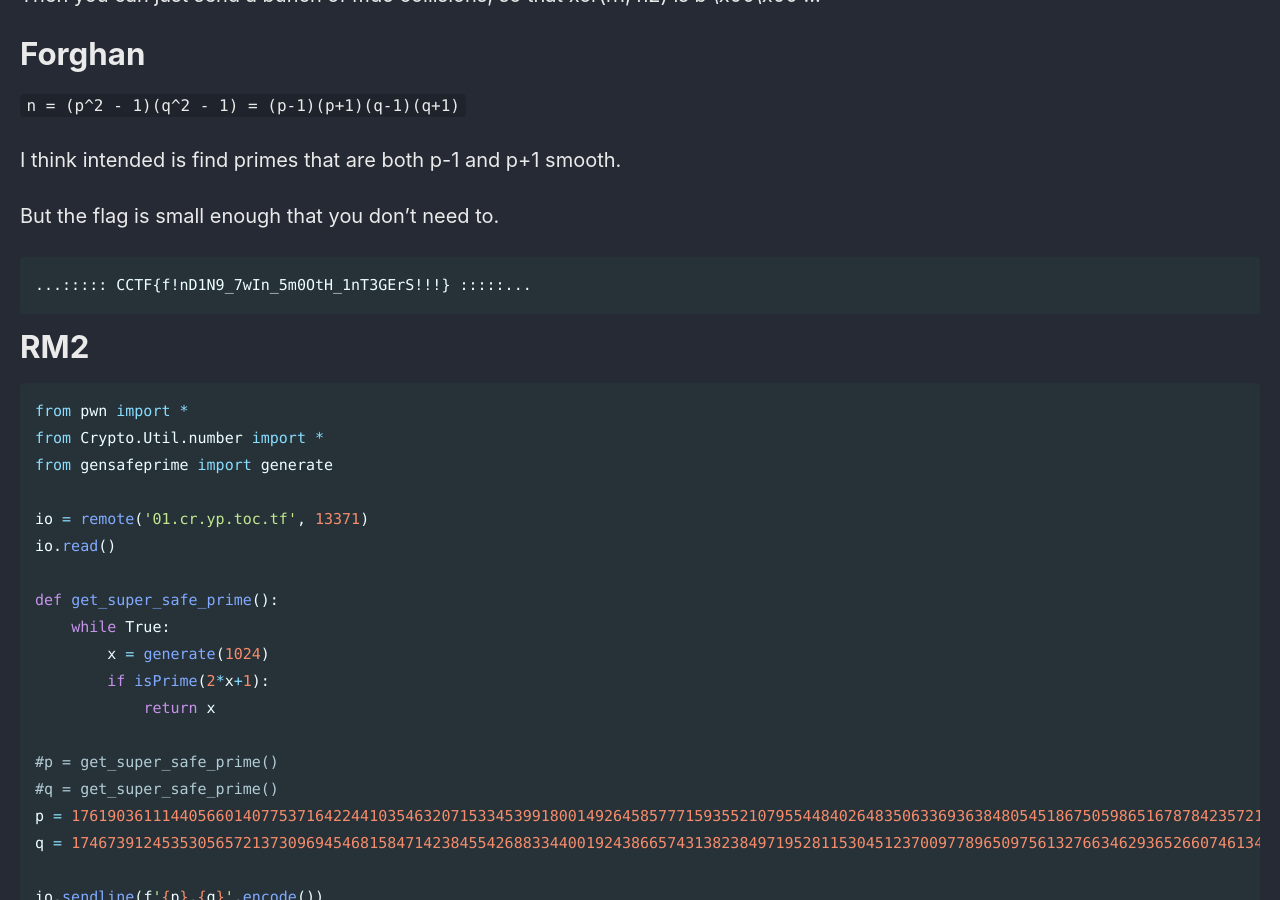
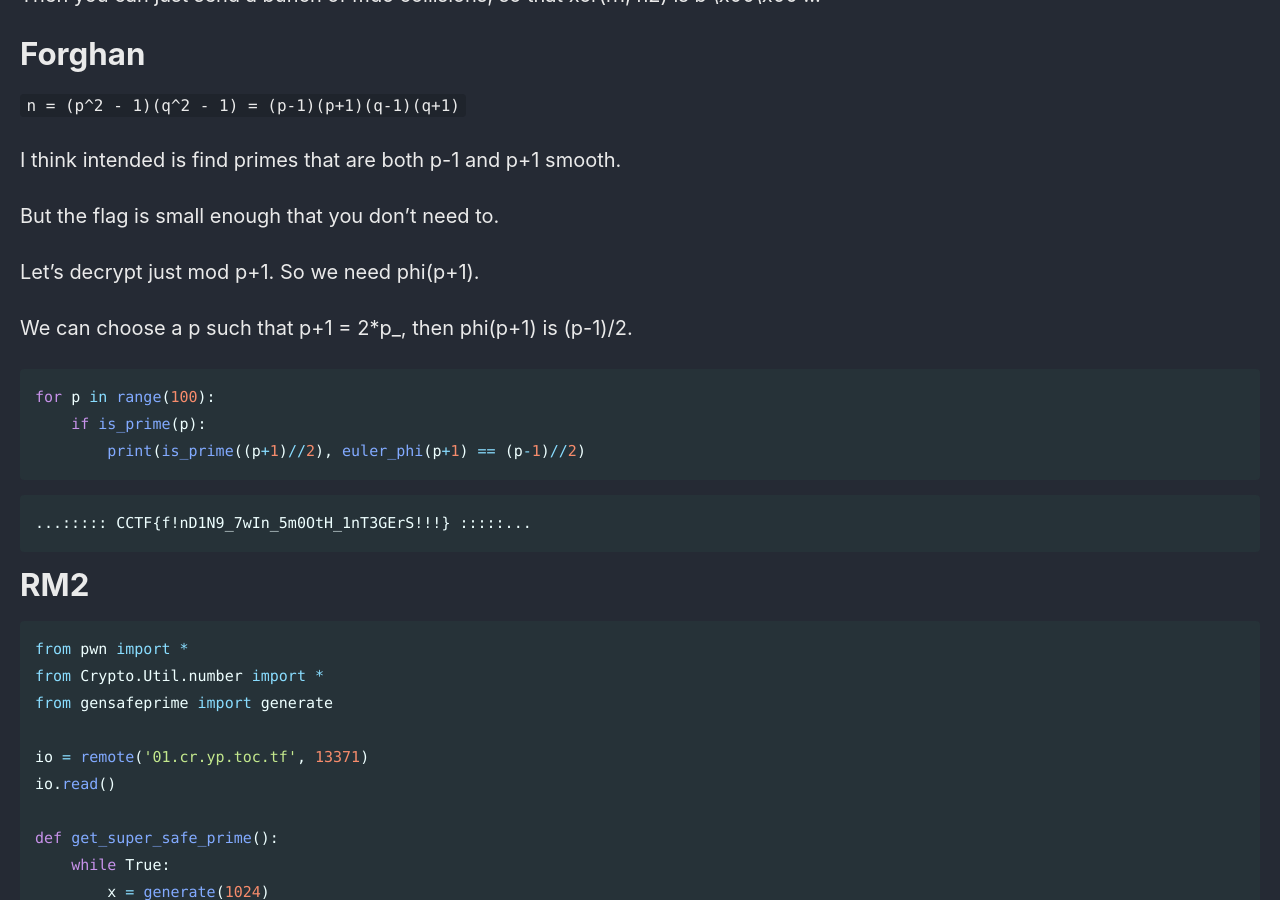
Before and after one commit to Connor-McCartney/Connor-McCartney.github.io, a Jekyll site: the page built from _pages/cryptography/other/CRYPTO-CTF-2024.md, in a window 1280 px wide and 900 px high, scrolled down 1164 px. Built offline with Jekyll 4.4.1, drawn with Linux system fonts in a browser that asks for light colours; cached includes are drawn as plain includes.

Commit message:
Update CRYPTO-CTF-2024.md

````diff
--- a/_pages/cryptography/other/CRYPTO-CTF-2024.md
+++ b/_pages/cryptography/other/CRYPTO-CTF-2024.md
@@ -59,9 +59,22 @@ I think intended is find primes that are both p-1 and p+1 smooth.
 
 But the flag is small enough that you don't need to.
 
+Let's decrypt just mod p+1. So we need phi(p+1).
+
+We can choose a p such that p+1 = 2*p_, then phi(p+1) is (p-1)/2.
+
+```python
+for p in range(100):
+    if is_prime(p):
+        print(is_prime((p+1)//2), euler_phi(p+1) == (p-1)//2)
+```
+
+
 ```
 ...::::: CCTF{f!nD1N9_7wIn_5m0OtH_1nT3GErS!!!} :::::...
 ```
+
+
 
 # RM2
 
````
